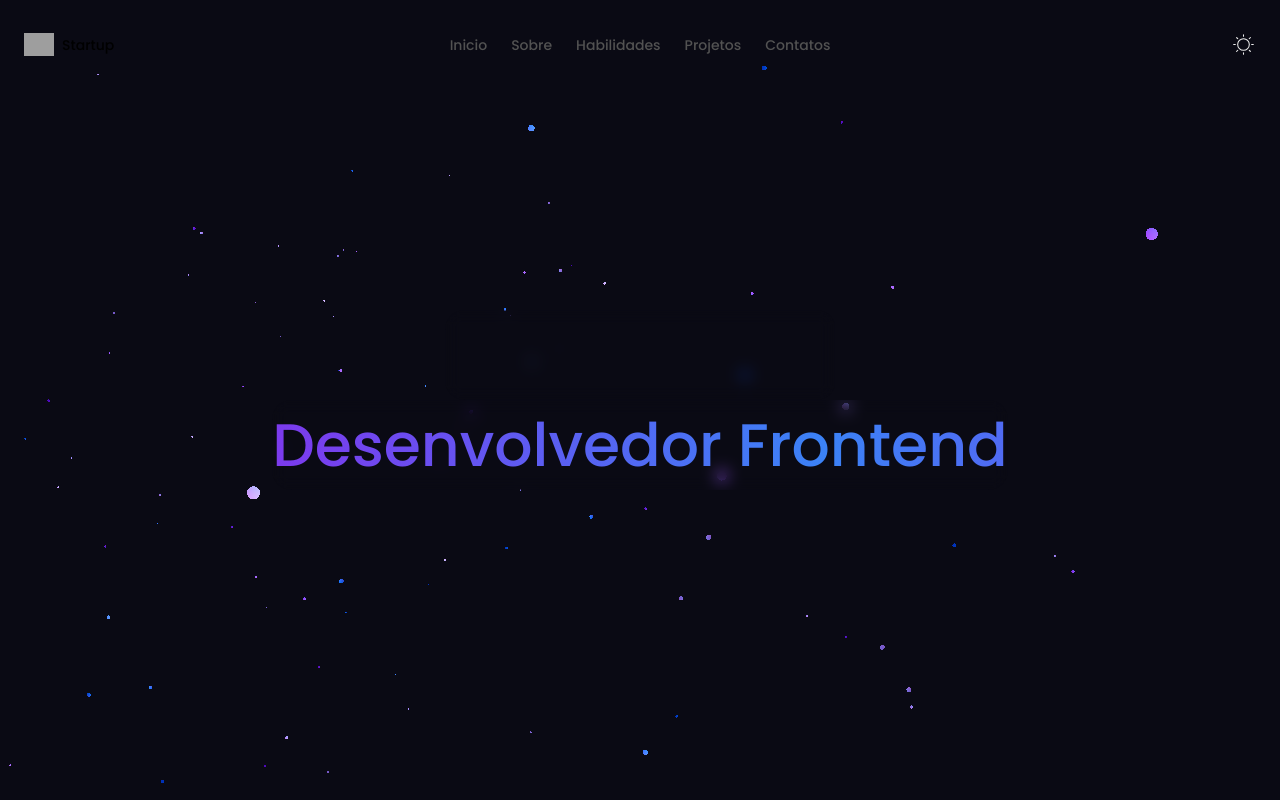
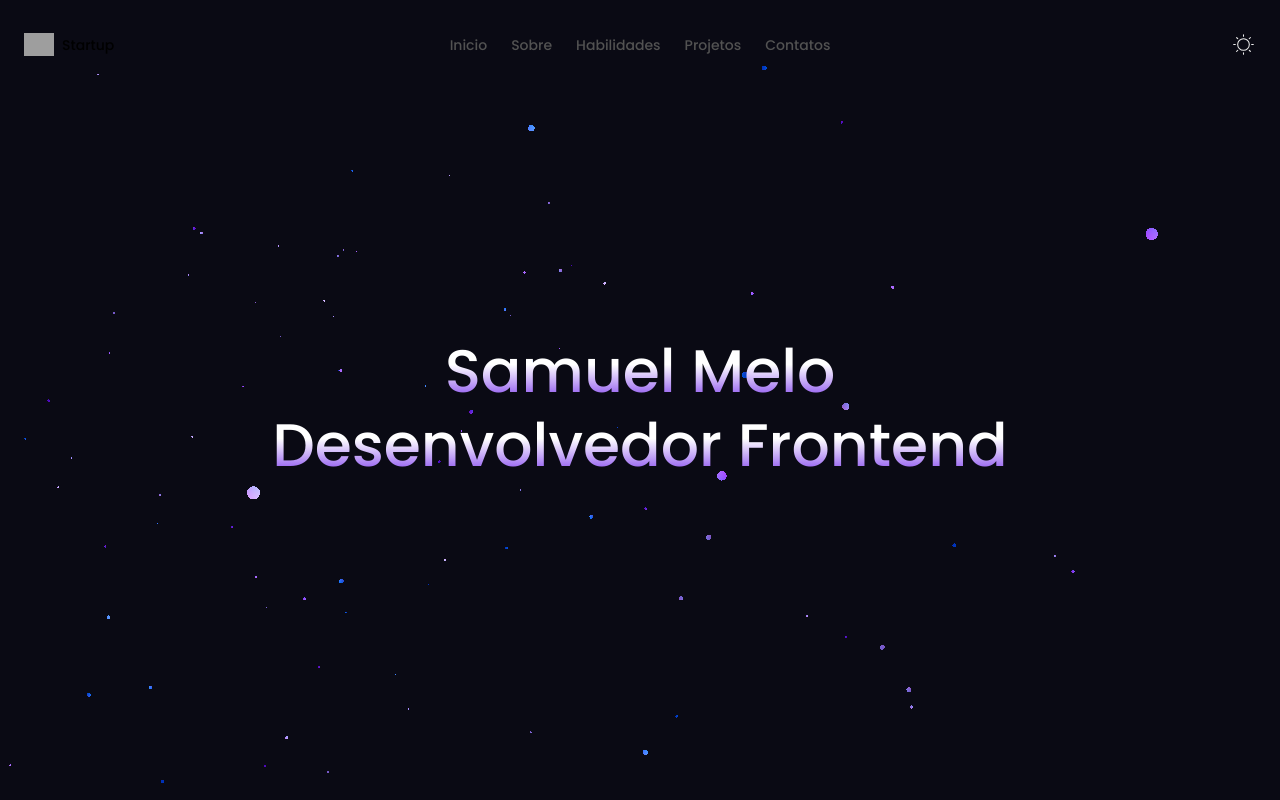
Before and after one commit to SamuelMelo08/portfolio, a Next.js app: page / in a window 1280 px wide. Built offline with nearby package versions, Linux system fonts and the light colour scheme; grey boxes are pictures that could not be loaded.

Commit message:
feat: ajustes nas cores dos titulos do hero

```diff
--- a/src/app/layout.tsx
+++ b/src/app/layout.tsx
@@ -3,6 +3,13 @@ import { Poppins, Geist_Mono } from "next/font/google";
 import "./globals.css";
 import { ThemeProvider } from "next-themes";
 import NavbarDemo from "@/components/elements/NavbarDemo";
+import { Onest } from "next/font/google";
+
+const onest = Onest({
+  subsets: ["latin"],
+  weight: ["100","200","300","400","500","600","700","800","900"],
+  variable: "--font-onest",
+});
 
 const poppins = Poppins({
   variable: "--font-poppins",
--- a/src/components/elements/Background.tsx
+++ b/src/components/elements/Background.tsx
@@ -1,12 +1,20 @@
+'use client'
+
+import { useTheme } from 'next-themes';
 import Particles from '../ui/Particles';
 
 export default function Background() {
+    const { theme, setTheme} = useTheme()
 
+    const particlesColors = theme === "dark" ?
+        ['#7C3AED', '#2563EB', '#A78BFA']
+        :
+        ['#7C3AED', '#2563EB', '#C7D2FE']
     return (
 
         <div className='absolute inset-0 -z-10 overflow-hidden'>
             <Particles
-                particleColors={['#7C3AED', '#2563EB', '#A78BFA']}
+                particleColors={particlesColors}
                 particleCount={200}
                 particleSpread={10}
                 speed={0.1}
--- a/src/components/elements/GradientTitle.tsx
+++ b/src/components/elements/GradientTitle.tsx
@@ -1,13 +1,17 @@
 import GradientText from "../ui/GradientText";
 
-export default function GradientTitle() {
+type props = {
+    textColors: string[]
+}
+
+export default function GradientTitle({textColors}: props) {
 
     return (
 
-        <div className="text-[60px] font-bold">
+        <div className="text-[60px] ">
 
             <GradientText
-                colors={["#ffffff"]}
+                colors={textColors}
                 animationSpeed={3}
                 showBorder={false}
                 className="custom-class"
--- a/src/components/elements/HeroContent.tsx
+++ b/src/components/elements/HeroContent.tsx
@@ -1,21 +1,41 @@
+"use client"
+
 import GradientTitle from "./GradientTitle";
 import GradientText from "../ui/GradientText";
+import { useTheme } from "next-themes";
+import { useState, useEffect } from "react";
 
 export default function HeroContent() {
+    const { theme, setTheme} = useTheme()
+    const [mounted, setMounted] = useState(false);
+
+    useEffect(() => {
+        setMounted(true);
+    }, []);
+
+    if (!mounted) {
+
+        return null;
+    }
+
+    const textColors = theme === "dark" ?
+        ["#ffffff","#ffffff", "#7C3AED", "#7C3AED","#ffffff", "#7C3AED", "#7C3AED", "#7C3AED"]
+        :
+        ["#1F2937","#1F2937", "#7C3AED", "#7C3AED","#1F2937", "#7C3AED", "#7C3AED", "#7C3AED"]
 
     return (
 
-        <div>
+        <div className="-space-y-4">
 
             {/* Titulo */}
             <div>
-                <GradientTitle/>
+                <GradientTitle textColors={textColors}/>
             </div>
 
             {/* Sub Titulo */}
             <div className="text-[60px]">
                 <GradientText
-                    colors={["#7C3AED", "#3B82F6", "#7C3AED", "#3B82F6", "#7C3AED"]}
+                    colors={textColors}
                     animationSpeed={3}
                     showBorder={false}
                     className="custom-class"
--- a/src/components/ui/GradientText.tsx
+++ b/src/components/ui/GradientText.tsx
@@ -1,4 +1,11 @@
 import { ReactNode } from 'react';
+import { Onest } from "next/font/google";
+
+const onest = Onest({
+  subsets: ["latin"],
+  weight: ["100","200","300","400","500","600","700","800","900"],
+  variable: "--font-onest",
+});
 
 interface GradientTextProps {
   children: ReactNode;
@@ -16,20 +23,20 @@ export default function GradientText({
   showBorder = false
 }: GradientTextProps) {
   const gradientStyle = {
-    backgroundImage: `linear-gradient(to right, ${colors.join(', ')})`,
+    backgroundImage: `linear-gradient(to bottom, ${colors.join(', ')})`,
     animationDuration: `${animationSpeed}s`
   };
 
   return (
     <div
-      className={`relative mx-auto flex max-w-fit flex-row items-center justify-center rounded-[1.25rem] font-medium backdrop-blur transition-shadow duration-500 overflow-hidden cursor-pointer ${className}`}
+      className={`font-onest relative mx-auto flex max-w-fit flex-row items-center justify-center rounded-[1.25rem] font-medium transition-shadow duration-500 overflow-hidden cursor-pointer ${className}`}
     >
       {showBorder && (
         <div
           className="absolute inset-0 bg-cover z-0 pointer-events-none animate-gradient"
           style={{
             ...gradientStyle,
-            backgroundSize: '300% 100%'
+            backgroundSize: '100% 300%'
           }}
         >
           <div
@@ -50,7 +57,7 @@ export default function GradientText({
           ...gradientStyle,
           backgroundClip: 'text',
           WebkitBackgroundClip: 'text',
-          backgroundSize: '300% 100%'
+          backgroundSize: '100% 300%'
         }}
       >
         {children}
```
